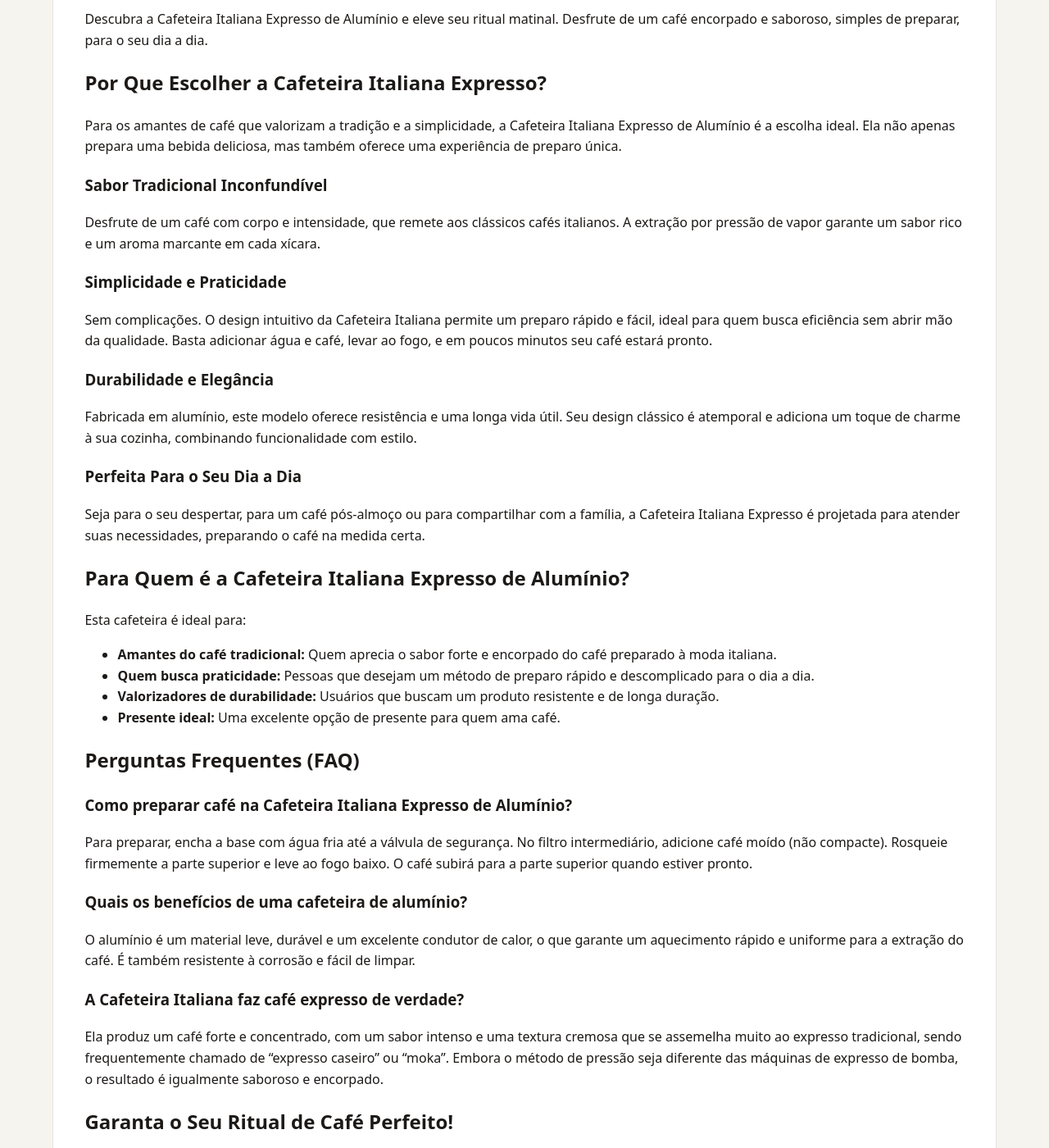
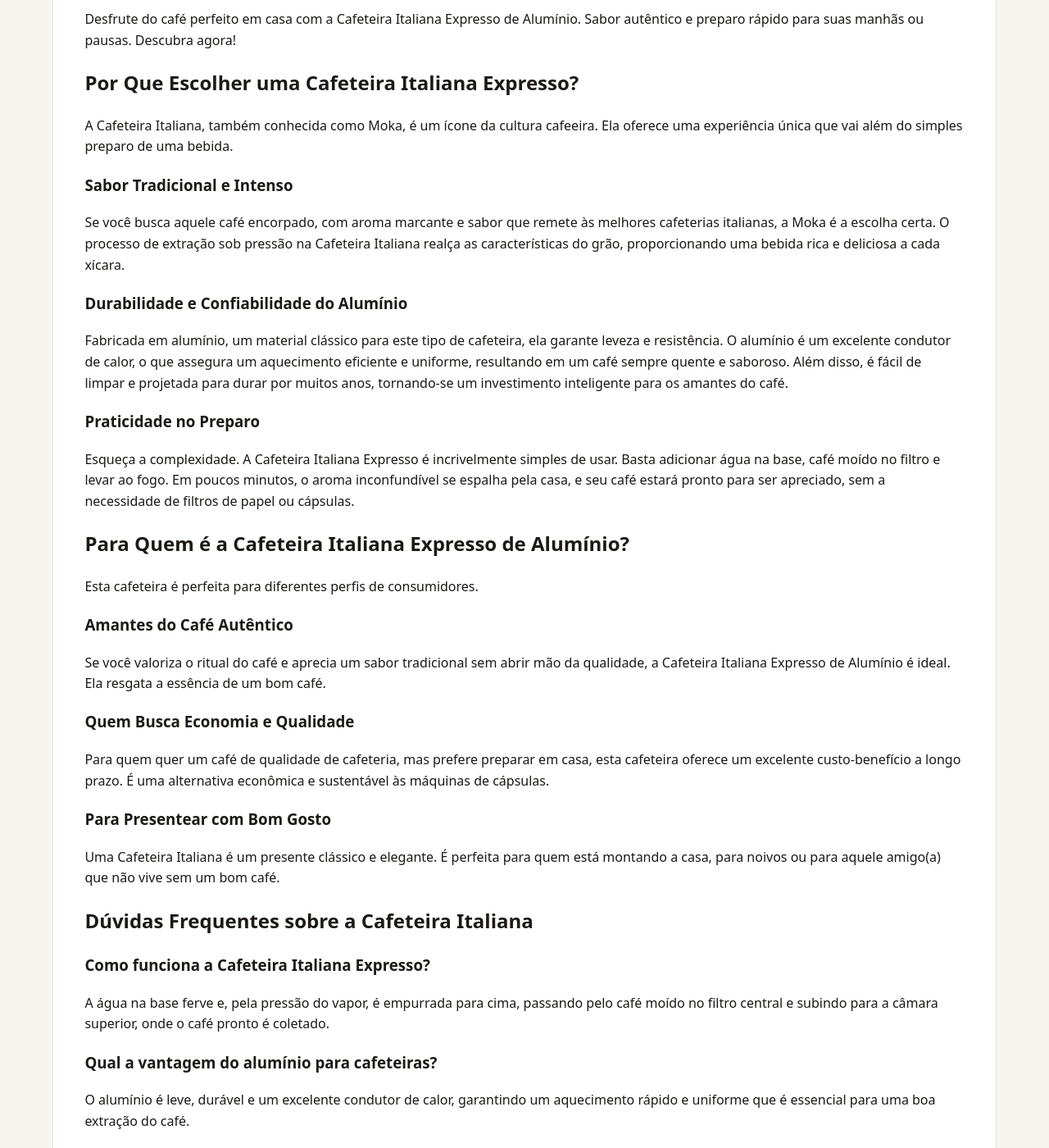
Before and after one commit to Monuver/afiliado, a Jekyll site: the page built from _posts/2026-08-18-cafeteira-italiana-expresso-aluminio-xicaras-b08b79hyvc.md, in a window 1280 px wide and 1400 px high, scrolled down 231 px. Shown: the whole window at 82% size. Built offline with Jekyll 4.4.1, drawn with Linux system fonts in a browser that asks for light colours; some of the changed text lies outside the part shown.

Commit message:
chore: novas ofertas geradas automaticamente

```diff
--- a/_posts/2026-08-18-cafeteira-italiana-expresso-aluminio-xicaras-b08b79hyvc.md
+++ b/_posts/2026-08-18-cafeteira-italiana-expresso-aluminio-xicaras-b08b79hyvc.md
@@ -1,8 +1,8 @@
 ---
 layout: post
-title: 'Cafeteira Italiana Expresso: O Ritual Perfeito do Café Autêntico em Casa'
-description: Descubra a Cafeteira Italiana Expresso de Alumínio e eleve seu ritual matinal. Desfrute de um café encorpado e saboroso, simples de preparar, para o...
-date: 2026-09-21 11:55:11 -0300
+title: 'Desperte o Sabor Autêntico: Sua Nova Cafeteira Italiana Expresso de Alumínio Chegou!'
+description: Desfrute do café perfeito em casa com a Cafeteira Italiana Expresso de Alumínio. Sabor autêntico e preparo rápido para suas manhãs ou pausas. Descubra...
+date: 2026-09-22 10:11:16 -0300
 categories:
 - ofertas
 image: ''
@@ -10,53 +10,47 @@ preco: Ver preço na Amazon
 affiliate_url: https://amzn.to/4x2LESM
 ---
 
-# Cafeteira Italiana Expresso: O Ritual Perfeito do Café Autêntico em Casa
+# Desperte o Sabor Autêntico: Sua Nova Cafeteira Italiana Expresso de Alumínio Chegou!
 
-Descubra a Cafeteira Italiana Expresso de Alumínio e eleve seu ritual matinal. Desfrute de um café encorpado e saboroso, simples de preparar, para o seu dia a dia.
+Desfrute do café perfeito em casa com a Cafeteira Italiana Expresso de Alumínio. Sabor autêntico e preparo rápido para suas manhãs ou pausas. Descubra agora!
 
-## Por Que Escolher a Cafeteira Italiana Expresso?
+## Por Que Escolher uma Cafeteira Italiana Expresso?
 
-Para os amantes de café que valorizam a tradição e a simplicidade, a Cafeteira Italiana Expresso de Alumínio é a escolha ideal. Ela não apenas prepara uma bebida deliciosa, mas também oferece uma experiência de preparo única.
+A Cafeteira Italiana, também conhecida como Moka, é um ícone da cultura cafeeira. Ela oferece uma experiência única que vai além do simples preparo de uma bebida.
 
-### Sabor Tradicional Inconfundível
+### Sabor Tradicional e Intenso
+Se você busca aquele café encorpado, com aroma marcante e sabor que remete às melhores cafeterias italianas, a Moka é a escolha certa. O processo de extração sob pressão na Cafeteira Italiana realça as características do grão, proporcionando uma bebida rica e deliciosa a cada xícara.
 
-Desfrute de um café com corpo e intensidade, que remete aos clássicos cafés italianos. A extração por pressão de vapor garante um sabor rico e um aroma marcante em cada xícara.
+### Durabilidade e Confiabilidade do Alumínio
+Fabricada em alumínio, um material clássico para este tipo de cafeteira, ela garante leveza e resistência. O alumínio é um excelente condutor de calor, o que assegura um aquecimento eficiente e uniforme, resultando em um café sempre quente e saboroso. Além disso, é fácil de limpar e projetada para durar por muitos anos, tornando-se um investimento inteligente para os amantes do café.
 
-### Simplicidade e Praticidade
-
-Sem complicações. O design intuitivo da Cafeteira Italiana permite um preparo rápido e fácil, ideal para quem busca eficiência sem abrir mão da qualidade. Basta adicionar água e café, levar ao fogo, e em poucos minutos seu café estará pronto.
-
-### Durabilidade e Elegância
-
-Fabricada em alumínio, este modelo oferece resistência e uma longa vida útil. Seu design clássico é atemporal e adiciona um toque de charme à sua cozinha, combinando funcionalidade com estilo.
-
-### Perfeita Para o Seu Dia a Dia
-
-Seja para o seu despertar, para um café pós-almoço ou para compartilhar com a família, a Cafeteira Italiana Expresso é projetada para atender suas necessidades, preparando o café na medida certa.
+### Praticidade no Preparo
+Esqueça a complexidade. A Cafeteira Italiana Expresso é incrivelmente simples de usar. Basta adicionar água na base, café moído no filtro e levar ao fogo. Em poucos minutos, o aroma inconfundível se espalha pela casa, e seu café estará pronto para ser apreciado, sem a necessidade de filtros de papel ou cápsulas.
 
 ## Para Quem é a Cafeteira Italiana Expresso de Alumínio?
 
-Esta cafeteira é ideal para:
+Esta cafeteira é perfeita para diferentes perfis de consumidores.
 
-*   **Amantes do café tradicional:** Quem aprecia o sabor forte e encorpado do café preparado à moda italiana.
-*   **Quem busca praticidade:** Pessoas que desejam um método de preparo rápido e descomplicado para o dia a dia.
-*   **Valorizadores de durabilidade:** Usuários que buscam um produto resistente e de longa duração.
-*   **Presente ideal:** Uma excelente opção de presente para quem ama café.
+### Amantes do Café Autêntico
+Se você valoriza o ritual do café e aprecia um sabor tradicional sem abrir mão da qualidade, a Cafeteira Italiana Expresso de Alumínio é ideal. Ela resgata a essência de um bom café.
 
-## Perguntas Frequentes (FAQ)
+### Quem Busca Economia e Qualidade
+Para quem quer um café de qualidade de cafeteria, mas prefere preparar em casa, esta cafeteira oferece um excelente custo-benefício a longo prazo. É uma alternativa econômica e sustentável às máquinas de cápsulas.
 
-### Como preparar café na Cafeteira Italiana Expresso de Alumínio?
+### Para Presentear com Bom Gosto
+Uma Cafeteira Italiana é um presente clássico e elegante. É perfeita para quem está montando a casa, para noivos ou para aquele amigo(a) que não vive sem um bom café.
 
-Para preparar, encha a base com água fria até a válvula de segurança. No filtro intermediário, adicione café moído (não compacte). Rosqueie firmemente a parte superior e leve ao fogo baixo. O café subirá para a parte superior quando estiver pronto.
+## Dúvidas Frequentes sobre a Cafeteira Italiana
 
-### Quais os benefícios de uma cafeteira de alumínio?
+### Como funciona a Cafeteira Italiana Expresso?
+A água na base ferve e, pela pressão do vapor, é empurrada para cima, passando pelo café moído no filtro central e subindo para a câmara superior, onde o café pronto é coletado.
 
-O alumínio é um material leve, durável e um excelente condutor de calor, o que garante um aquecimento rápido e uniforme para a extração do café. É também resistente à corrosão e fácil de limpar.
+### Qual a vantagem do alumínio para cafeteiras?
+O alumínio é leve, durável e um excelente condutor de calor, garantindo um aquecimento rápido e uniforme que é essencial para uma boa extração do café.
 
-### A Cafeteira Italiana faz café expresso de verdade?
+### Posso usar qualquer tipo de café na Cafeteira Italiana?
+Para melhores resultados, é recomendado usar café com moagem média a fina, específica para expresso ou cafeteiras italianas. Grãos muito finos podem entupir, e grãos muito grossos podem resultar em um café fraco.
 
-Ela produz um café forte e concentrado, com um sabor intenso e uma textura cremosa que se assemelha muito ao expresso tradicional, sendo frequentemente chamado de "expresso caseiro" ou "moka". Embora o método de pressão seja diferente das máquinas de expresso de bomba, o resultado é igualmente saboroso e encorpado.
-
-## Garanta o Seu Ritual de Café Perfeito!
+## Garanta Já a Sua Cafeteira Italiana Expresso!
 
 [Confira o preço atualizado na Amazon](https://amzn.to/4x2LESM)
```
Also changed, not shown: _posts/2026-08-19-cadeira-escritorio-presidente-duoffice-du500a-b09vnbcfdj.md (+33 -24 lines), _posts/2026-08-19-flexiveis-cotonete-bastonetes-bellacotton-150unidades-b0cx9wkp1b.md (+24 -32 lines), _posts/2026-08-19-shampoo-clorexidina-seborreia-queda-500ml-b09l9qkmd1.md (+19 -24 lines).
